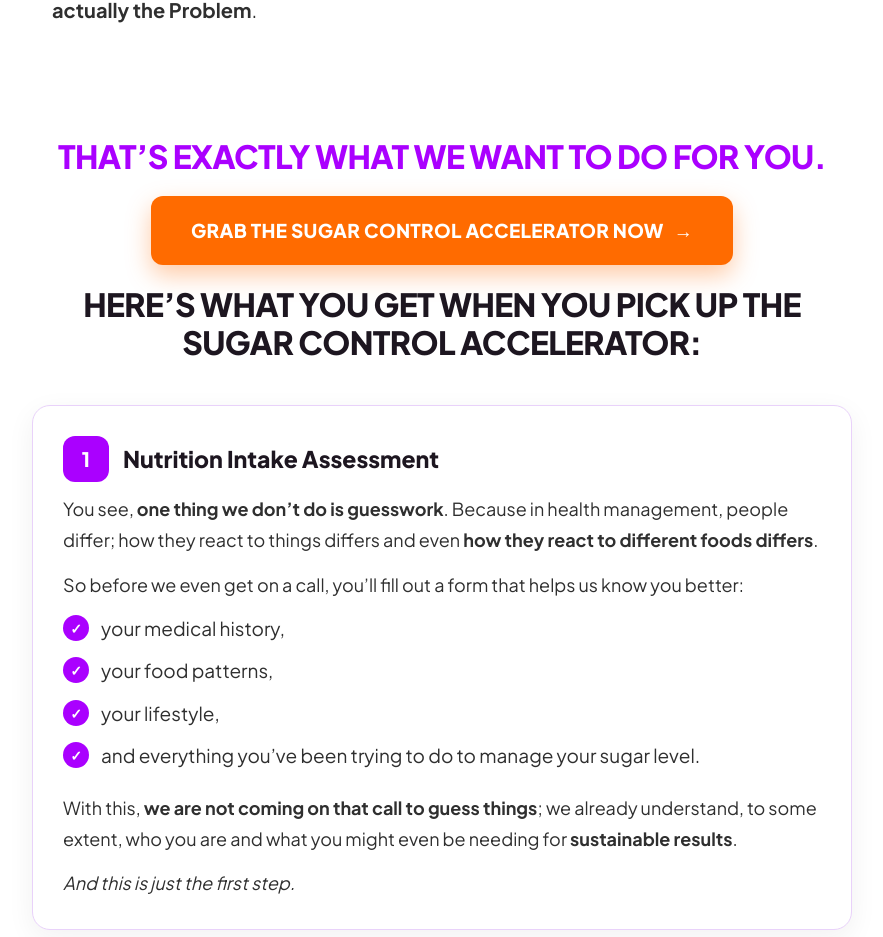
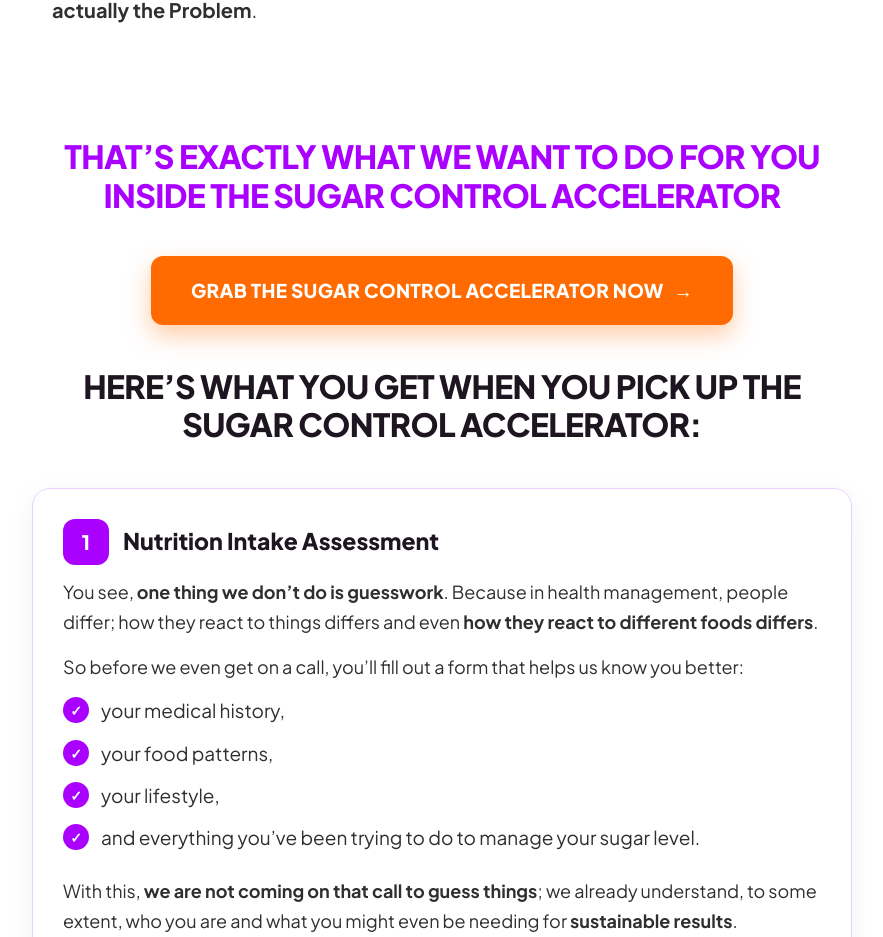
Before and after one commit to SnowzyTech/Booking-site, a Next.js app: page /sca in a window 1280 px wide. Shown: the part 2995-3932 px from the top of the page, without its empty margins (198-1081 px from the left). Built offline with nearby package versions, Linux system fonts and the light colour scheme; no server answers.

Commit message:
correct text sca

```diff
--- a/app/sca/page.tsx
+++ b/app/sca/page.tsx
@@ -252,9 +252,12 @@ export default function ScaPage() {
       {/* What you get */}
       <section className="e1012f03">
         <div className="sca-inner" style={{ maxWidth: 820, gap: 20 }}>
-          <h2 className="ef9ebdac">THAT’S EXACTLY WHAT WE WANT TO DO FOR YOU.</h2>
+          <h2 className="ef9ebdac">
+            THAT’S EXACTLY WHAT WE WANT TO DO FOR YOU INSIDE THE SUGAR CONTROL
+            ACCELERATOR
+          </h2>
 
-          <div className="sca-cta-wrap">
+          <div className="sca-cta-wrap" style={{ margin: "22px 0" }}>
             <a className="eb64ce42" href="#order">
               GRAB THE SUGAR CONTROL ACCELERATOR NOW <span aria-hidden="true">→</span>
             </a>
```
